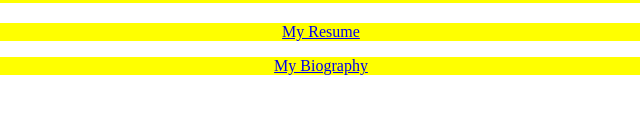
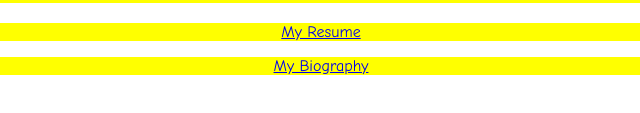
Before and after one commit to darrentang26/darrentang26.github.io, a plain HTML site: page index.html in a window 1280 px wide. Shown: the part 325-438 px from the top of the page, 319-959 px from the left. Drawn offline with Linux system fonts and the light colour scheme.

Commit message:
Updated style sheet

```diff
--- a/profileStyle.css
+++ b/profileStyle.css
@@ -16,7 +16,7 @@
 
 .hpbody{
 	text-align: center;
-	font-family: "Arial Rounded MT Bold";
+	font-family: "Comic Sans MS";
 	background-color: yellow;
 }
 
```
